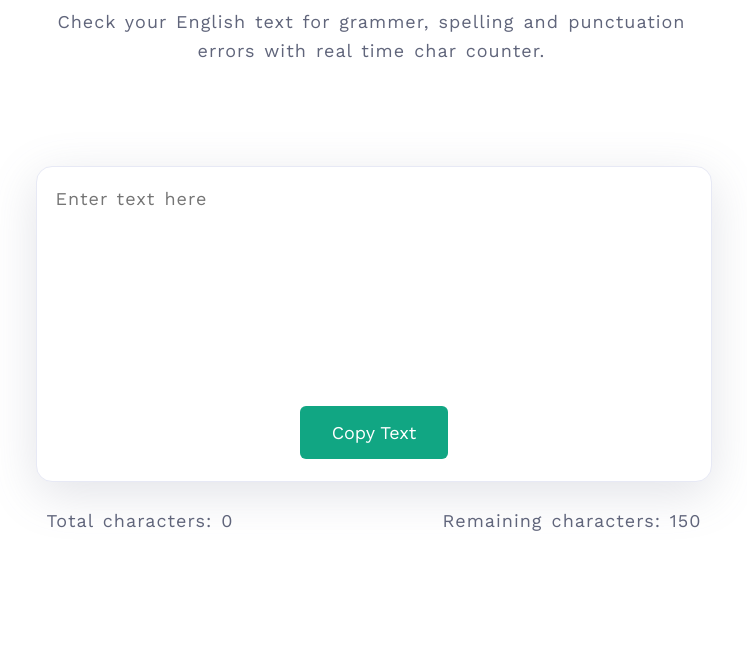
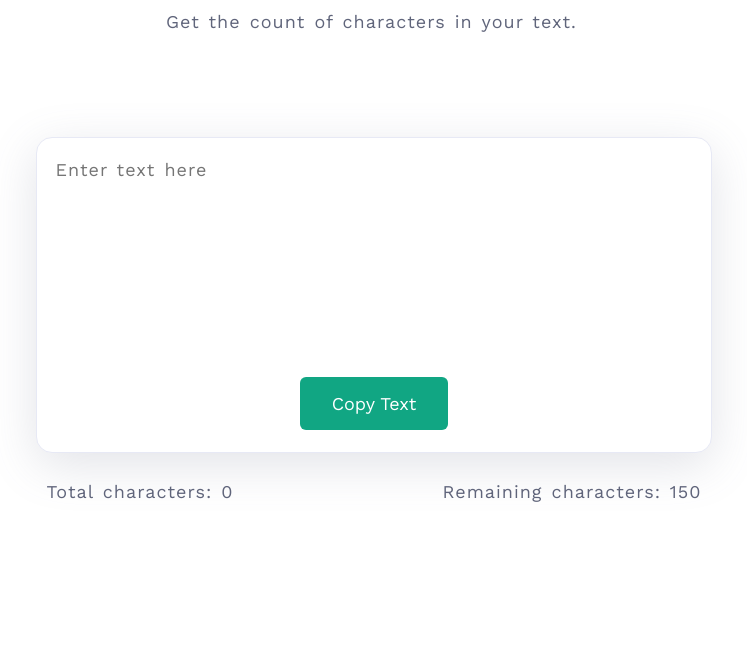
Before and after one commit to Steevel/charactercounter, a plain HTML site: page index.html in a window 1280 px wide. Shown: the part 136-801 px from the top of the page, without its empty margins (266-1013 px from the left). Drawn offline with nearby package versions, Linux system fonts and the light colour scheme.

Commit message:
Updated description

```diff
--- a/index.html
+++ b/index.html
@@ -13,7 +13,7 @@
     <div class="main-container">
         <div class="container">
             <h2>Real Time Character Counter</h2>
-            <p>Check your English text for grammer, spelling and punctuation errors with real time char counter.</p>
+            <p>Get the count of characters in your text.</p>
             <textarea id="textarea" class="textarea" placeholder="Enter text here" maxlength="150"></textarea>
             <button onclick="copyText()">Copy Text</button>
             <div class="counter-container">
```
